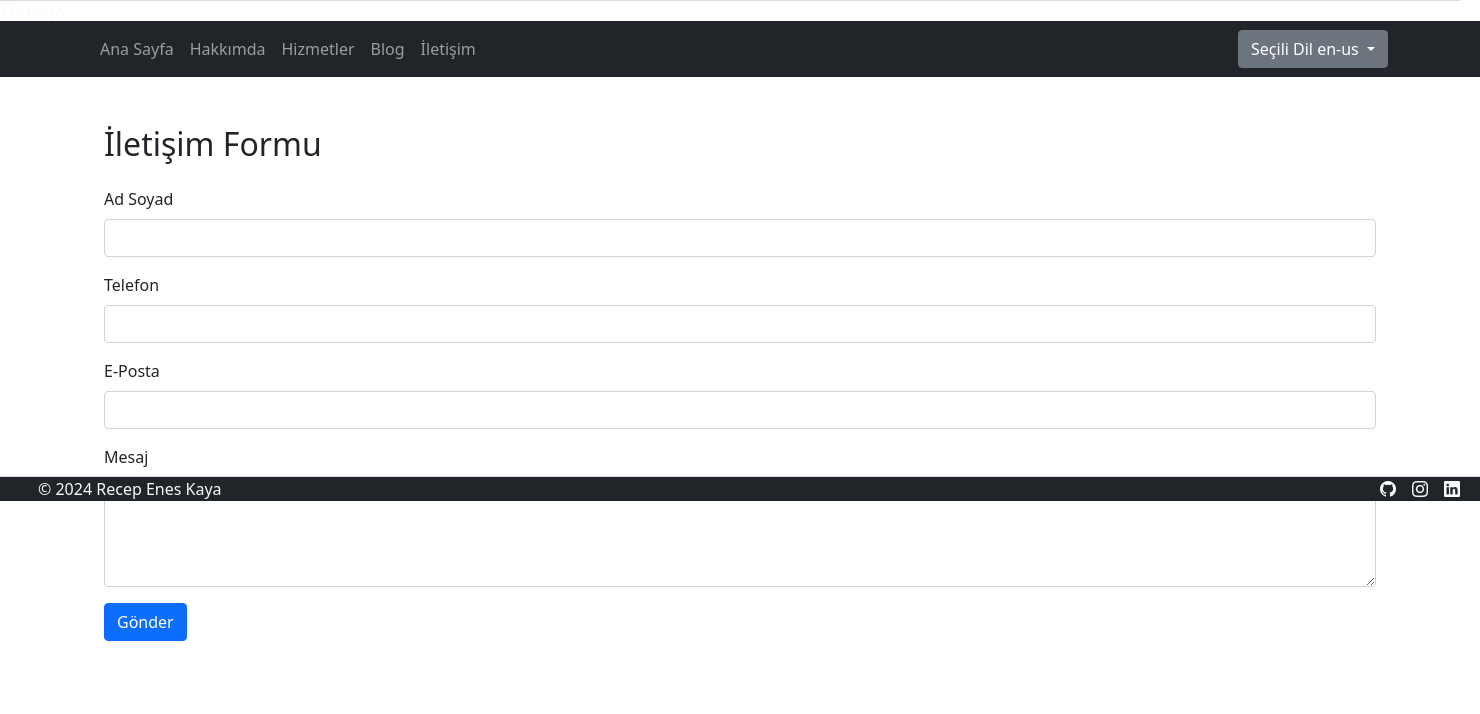
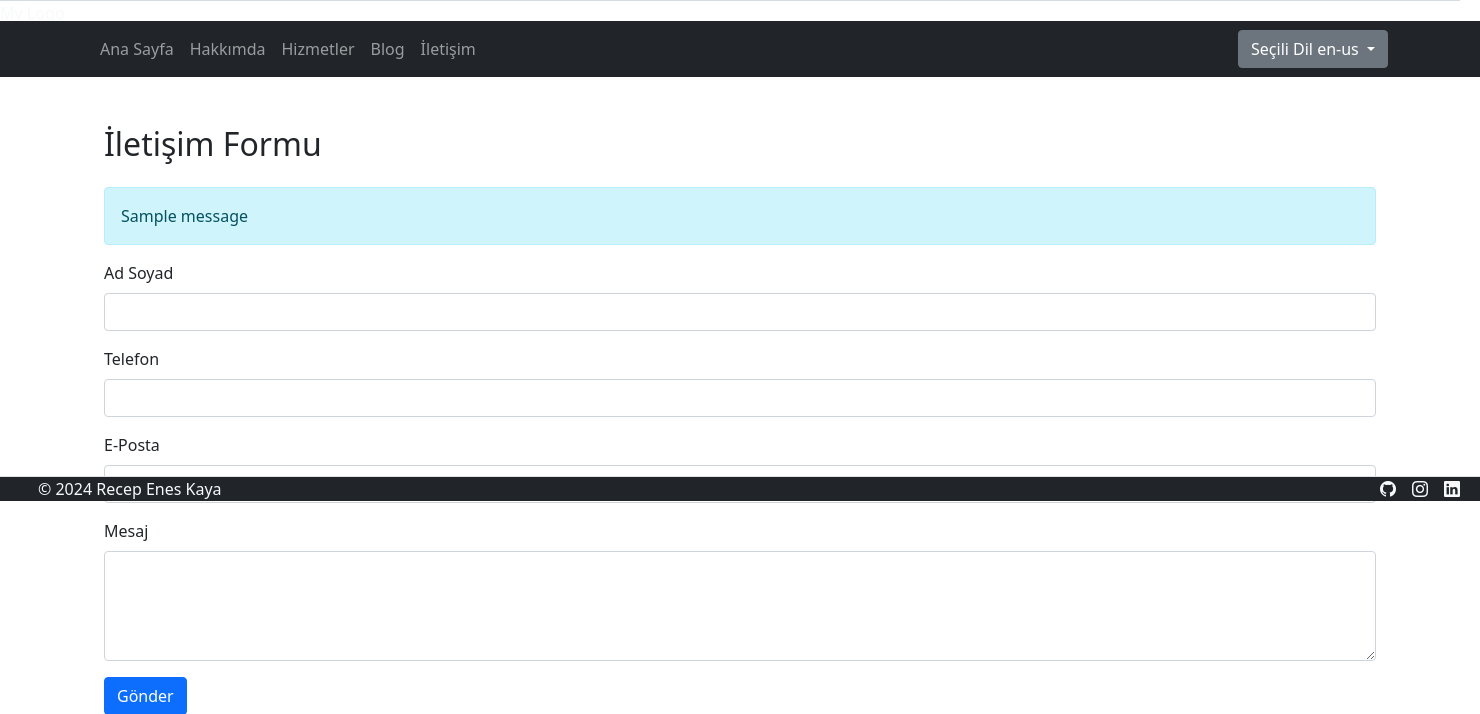
Before and after one commit to rkaya21/Benim-Gunlugum-Blog-Django, a Django app: template corporate/tcore/templates/contact.html in a window 1480 px wide. Shown: the part 299-1013 px from the top of the page. Before the commit the page ends 940 px from the top, so only its background shows below. Run offline with Django 3.2, Linux system fonts and the light colour scheme; the template is opened without the code that fills it: most values are stand-ins (such as "Sample title", 1, 10 or a date in 2020); grey boxes marked "Sample" are stand-in pictures; one stand-in notice (Sample message) is shown; some libraries are stand-ins or nearby versions.

Commit message:
feat: Added alert message on successful or failed login

```diff
--- a/corporate/tcore/templates/contact.html
+++ b/corporate/tcore/templates/contact.html
@@ -10,6 +10,11 @@
 <!--Contacts-->
 <div class="container mt-4 mb-4">
     <h2 class="mb-4">{% translate 'İletişim Formu' %}</h2>
+    {% if messages %}
+    {% for message in messages %}
+        <div class="alert alert-info">{{ message }}</div>
+    {% endfor %}
+    {% endif %}
     <form>
         <div class="mb-3">
             <label for="fullName" class="form-label">{% translate 'Ad Soyad' %}</label>
```
